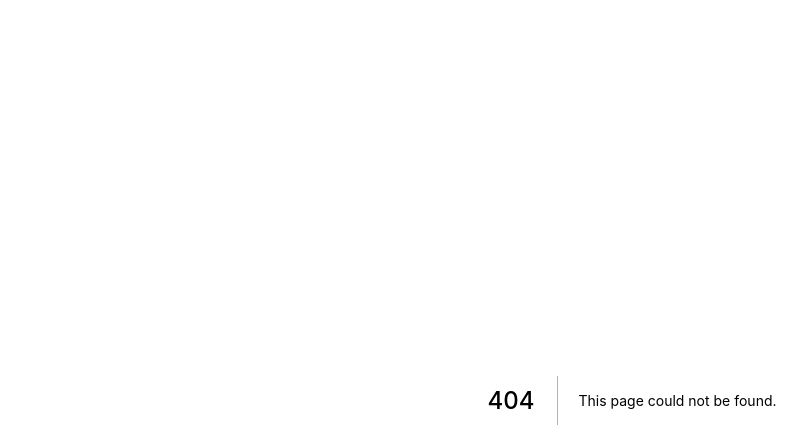
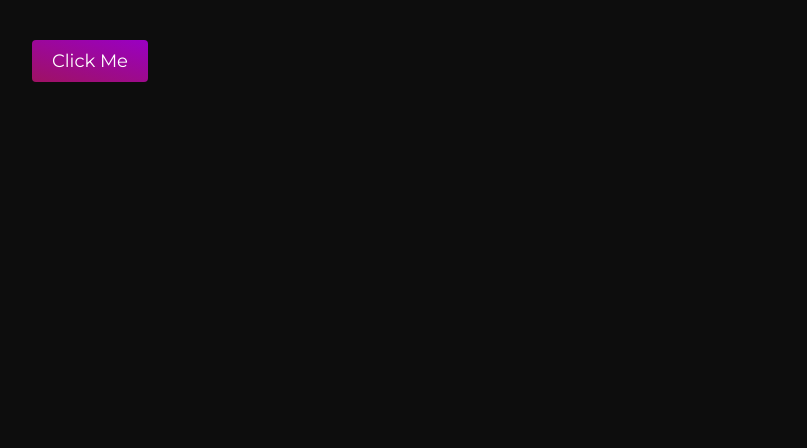
Before and after one commit to johnsweet15/framer-motion-components, a Next.js app: page /components in a window 1280 px wide. Before the commit this address had no page. Shown: the top 448 px of the page, without its empty margins (8-815 px from the left). Built offline with nearby package versions, Linux system fonts and the light colour scheme.

Commit message:
added button and modal

```diff
--- /dev/null
+++ b/components/Backdrop/config.ts
@@ -0,0 +1,19 @@
+import { DivConfig } from '../interfaces';
+
+export const backdropConfig: DivConfig = {
+  style: {
+    position: 'absolute',
+    top: 0,
+    left: 0,
+    height: '100%',
+    width: '100%',
+    background: '#000000e1',
+    display: 'flex',
+    alignItems: 'center',
+    justifyContent: 'center',
+    overflowY: 'hidden',
+  },
+  initial: { opacity: 0 },
+  animate: { opacity: 1 },
+  exit: { opacity: 0 },
+};
--- /dev/null
+++ b/components/Backdrop/index.tsx
@@ -0,0 +1,16 @@
+import { motion } from 'framer-motion';
+import { backdropConfig } from './config';
+
+interface BackdropProps extends React.ButtonHTMLAttributes<HTMLButtonElement> {
+  onClick: () => void;
+}
+
+const Backdrop = ({ children, onClick }: BackdropProps) => {
+  return (
+    <motion.div onClick={() => onClick()} {...backdropConfig}>
+      {children}
+    </motion.div>
+  );
+};
+
+export default Backdrop;
--- /dev/null
+++ b/components/Button/config.ts
@@ -0,0 +1,24 @@
+import { colors, fontFamily } from '../../theme';
+import { ButtonConfig } from '../interfaces';
+
+export const buttonConfig: ButtonConfig = {
+  style: {
+    background: `linear-gradient(15deg, ${colors.magenta}, ${colors.purple})`,
+    fontSize: 18,
+    border: 'none',
+    padding: '10px 20px',
+    borderRadius: 4,
+    fontFamily: fontFamily,
+    color: colors.white,
+  },
+  whileHover: {
+    cursor: 'pointer',
+    scale: 1.05,
+    transition: { duration: 0.2 },
+  },
+  whileTap: {
+    opacity: 0.8,
+    transition: { duration: 0.1 },
+    scale: 1,
+  },
+};
--- /dev/null
+++ b/components/Button/index.tsx
@@ -0,0 +1,16 @@
+import { motion } from 'framer-motion';
+import { buttonConfig } from './config';
+
+interface ButtonProps extends React.ButtonHTMLAttributes<HTMLButtonElement> {
+  mode?: 'primary' | 'secondary';
+}
+
+const Button = ({ children, onClick }: ButtonProps) => {
+  return (
+    <motion.button {...buttonConfig} onClick={onClick}>
+      {children}
+    </motion.button>
+  );
+};
+
+export default Button;
--- /dev/null
+++ b/components/Modal/config.ts
@@ -0,0 +1,32 @@
+import { colors } from '../../theme';
+import { DivConfig } from '../interfaces';
+
+const easeIn = {
+  hidden: {
+    opacity: 0,
+    scale: 0,
+  },
+  visible: {
+    opacity: 1,
+    scale: 1,
+  },
+};
+
+export const modalConfig: DivConfig = {
+  style: {
+    width: 'clamp(50%, 700px, 90%)',
+    height: 'min(50%, 300px)',
+    margin: 'auto',
+    padding: '0 2rem',
+    borderRadius: '12px',
+    display: 'flex',
+    flexDirection: 'column',
+    alignItems: 'center',
+    backgroundColor: colors.darkGray,
+  },
+  variants: easeIn,
+  initial: 'hidden',
+  animate: 'visible',
+  exit: 'hidden',
+  transition: { duration: 0.2 },
+};
--- /dev/null
+++ b/components/Modal/index.tsx
@@ -0,0 +1,22 @@
+import { motion } from 'framer-motion';
+import Backdrop from '../Backdrop';
+import Button from '../Button';
+import { modalConfig } from './config';
+
+interface ModalProps extends React.ButtonHTMLAttributes<HTMLButtonElement> {
+  text?: string;
+  handleClose: () => void;
+}
+
+const Modal = ({ text, handleClose }: ModalProps) => {
+  return (
+    <Backdrop onClick={handleClose}>
+      <motion.div onClick={(e) => e.stopPropagation()} {...modalConfig}>
+        <p>{text}</p>
+        <Button onClick={handleClose}>Close</Button>
+      </motion.div>
+    </Backdrop>
+  );
+};
+
+export default Modal;
--- /dev/null
+++ b/components/interfaces.ts
@@ -0,0 +1,10 @@
+import { HTMLMotionProps } from 'framer-motion';
+import { CSSProperties } from 'react';
+
+export interface ButtonConfig extends HTMLMotionProps<'button'> {
+  style?: CSSProperties;
+}
+
+export interface DivConfig extends HTMLMotionProps<'div'> {
+  style?: CSSProperties;
+}
--- a/package.json
+++ b/package.json
@@ -9,6 +9,7 @@
     "lint": "next lint"
   },
   "dependencies": {
+    "framer-motion": "^6.4.3",
     "next": "12.2.2",
     "react": "18.2.0",
     "react-dom": "18.2.0"
--- /dev/null
+++ b/pages/components/index.tsx
@@ -0,0 +1,30 @@
+import { AnimatePresence } from 'framer-motion';
+import { NextPage } from 'next';
+import { useState } from 'react';
+import Button from '../../components/Button';
+import Modal from '../../components/Modal';
+
+const Components: NextPage = () => {
+  const [modalOpen, setModalOpen] = useState(false);
+
+  const openModal = () => setModalOpen(true);
+  const closeModal = () => setModalOpen(false);
+
+  return (
+    <div style={{ padding: 40 }}>
+      <Button
+        onClick={() => {
+          openModal();
+          console.log(modalOpen);
+        }}
+      >
+        Click Me
+      </Button>
+      <AnimatePresence initial={false} exitBeforeEnter={true}>
+        {modalOpen && <Modal text='hello' handleClose={closeModal} />}
+      </AnimatePresence>
+    </div>
+  );
+};
+
+export default Components;
--- a/styles/globals.css
+++ b/styles/globals.css
@@ -1,9 +1,12 @@
+@import url(https://fonts.googleapis.com/css2?family=Montserrat:wght@300;400;500;600&display=swap);
+
 html,
 body {
+  background-color: #0d0d0d;
   padding: 0;
   margin: 0;
-  font-family: -apple-system, BlinkMacSystemFont, Segoe UI, Roboto, Oxygen,
-    Ubuntu, Cantarell, Fira Sans, Droid Sans, Helvetica Neue, sans-serif;
+  font-family: 'Montserrat', sans-serif !important;
+  color: white;
 }
 
 a {
--- /dev/null
+++ b/theme.ts
@@ -0,0 +1,8 @@
+export const fontFamily = "'Montserrat', sans-serif";
+export const colors = {
+  backgroundPrimary: '#0D0D0D',
+  darkGray: '#090912',
+  magenta: '#9e1263',
+  purple: '#9a00c3',
+  white: '#fff',
+};
```
Also changed, not shown: pages/index.tsx (+31 -21 lines), 2 other files (tests, documents, lock files or other folders).
